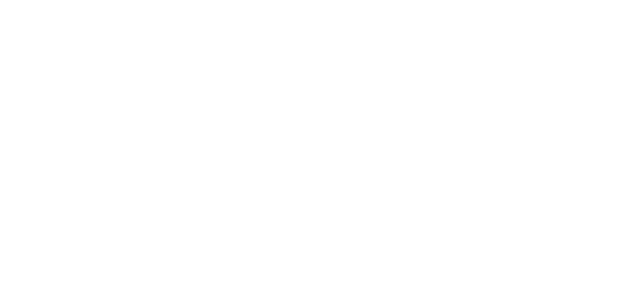
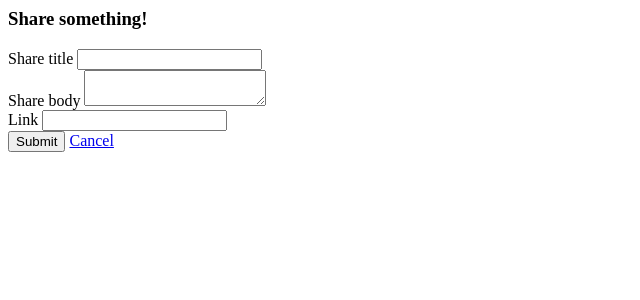
Before and after one commit to PedroTauzen/TP3, a PHP site: page /add.php in a window 1280 px wide. Before the commit the part shown is empty. Shown: the top 300 px of the page, without its empty margins (0-640 px from the left). Run offline with PHP 8.4, Linux system fonts and the light colour scheme; some libraries are stand-ins or nearby versions.

Commit message:
add.php file

```diff
--- a/views/shares/add.php
+++ b/views/shares/add.php
@@ -1 +1,23 @@
-<?php
+<div class="panel panel-default">
+    <div class="panel-heading">
+        <h3 class="panel-title">Share something!</h3>
+    </div>
+    <div class="panel-body">
+        <form action="<?php $_SERVER['PHP_SELF']; ?>" method="post">
+            <div class="form-group">
+                <label for="">Share title</label>
+                <input type="text" name="title" class="form-control" />
+            </div>
+            <div class="form-group">
+                <label for="">Share body</label>
+                <textarea name='body' class='form-control'></textarea>
+            </div>
+            <div class="form-group">
+                <label for="">Link</label>
+                <input type="text" name='link' class='form-control' />
+            </div>
+            <input type="submit" name='submit' value='Submit' class="btn btn-primary">
+            <a href="<?php echo ROOT_PATH; ?>shares" class="btn btn-danger">Cancel</a>
+        </form>
+    </div>
+</div>
--- /dev/null
+++ b/views/users/login.php
@@ -0,0 +1 @@
+<?php
--- /dev/null
+++ b/views/users/register.php
@@ -0,0 +1 @@
+<?php
```
